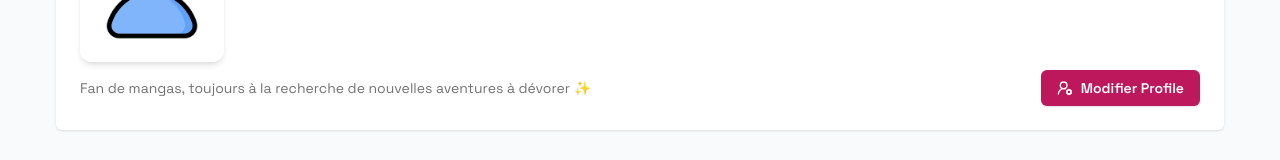
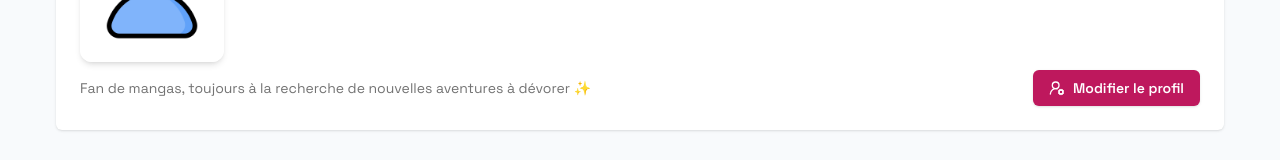
Before and after one commit to CousemaAnjary/mangas_hub, a Next.js app in the folder client/: page /profile in a window 1280 px wide. Shown: the part 484-644 px from the top of the page. Built offline with nearby package versions, Linux system fonts and the light colour scheme; no server answers; a web font is replaced by a local one.

Commit message:
fix: supprimer le composant EditProfileDialog et ajuster le ProfileHeader pour utiliser le nouveau composant

```diff
--- a/client/src/components/LoadingButton.tsx
+++ b/client/src/components/LoadingButton.tsx
@@ -20,7 +20,6 @@ export default function LoadingButton({ loading = false, children, className, ..
    */
   return (
     <Button
-      type="submit"
       className={cn("bg-blue-900 hover:bg-blue-950 dark:bg-white", className)}
       disabled={loading}
       {...props}
--- a/client/src/modules/me/components/EditProfileDIalog.tsx
+++ b/client/src/modules/me/components/EditProfileDialog.tsx
@@ -2,19 +2,20 @@
 
 import z from "zod"
 import { useForm } from "react-hook-form"
+import { UserRoundCog } from "lucide-react"
 import { Input } from "@/src/components/ui/input"
 import { Button } from "@/src/components/ui/button"
-import { EditProfileDialogProps } from "../types/me"
 import { zodResolver } from "@hookform/resolvers/zod"
+import { useUpdateUser } from "../hooks/useUpdateUser"
 import { useCurrentUser } from "../queries/useCurrentUser"
 import LoadingButton from "@/src/components/LoadingButton"
 import { updateUserSchema } from "@/src/validations/me.validation"
 import { Form, FormControl, FormField, FormItem, FormLabel, FormMessage } from "@/src/components/ui/form"
-import { Dialog, DialogClose, DialogContent, DialogDescription, DialogFooter, DialogHeader, DialogTitle } from "@/src/components/ui/dialog"
-import { useUpdateUser } from "../hooks/useUpdateUser"
+import { Dialog, DialogClose, DialogContent, DialogDescription, DialogFooter, DialogHeader, DialogTitle, DialogTrigger } from "@/src/components/ui/dialog"
 
 
-export default function EditProfileDialog({ open, onOpenChange }: EditProfileDialogProps) {
+
+export default function EditProfileDialog() {
   /**
    * ! STATE (état, données) de l'application
    */
@@ -28,7 +29,6 @@ export default function EditProfileDialog({ open, onOpenChange }: EditProfileDia
       image: undefined,
     },
   })
-
   /**
    * ! COMPORTEMENT (méthodes, fonctions) de l'application
    */
@@ -39,20 +39,25 @@ export default function EditProfileDialog({ open, onOpenChange }: EditProfileDia
 
     updateUser(formData, {
       onSuccess: () => {
-        console.log("✅ Mise à jour réussie")
-        onOpenChange(false)
         form.reset()
       },
     })
   }
-  /**
+    /**
    * ! AFFICHAGE (render) de l'application
    */
   return (
-    <Dialog open={open} onOpenChange={onOpenChange}>
-      <Form {...form}>
-        <form onSubmit={form.handleSubmit(handleUpdateUser)}>
-          <DialogContent className="sm:max-w-[425px]">
+    <Dialog>
+      <DialogTrigger asChild>
+        <Button className="font-spaceGrotesk bg-pink-700 hover:bg-pink-800 text-white font-semibold">
+          <UserRoundCog className="w-4 h-4" />
+          Modifier le profil
+        </Button>
+      </DialogTrigger>
+
+      <DialogContent className="sm:max-w-[425px]">
+        <Form {...form}>
+          <form onSubmit={form.handleSubmit(handleUpdateUser)} className="space-y-4">
             <DialogHeader>
               <DialogTitle className="font-spaceGrotesk">
                 Modifier le profile
@@ -62,7 +67,7 @@ export default function EditProfileDialog({ open, onOpenChange }: EditProfileDia
               </DialogDescription>
             </DialogHeader>
 
-            <div className="grid gap-4 py-4">
+          <div className="grid gap-4 py-4">
               {/* Champ nom */}
               <FormField
                 control={form.control}
@@ -116,11 +121,11 @@ export default function EditProfileDialog({ open, onOpenChange }: EditProfileDia
                   Annuler
                 </Button>
               </DialogClose>
-              <LoadingButton loading={isPending} className="font-spaceGrotesk font-semibold bg-pink-700 hover:bg-pink-800">Enregistrer</LoadingButton>
+              <LoadingButton type="submit" loading={isPending} className="font-spaceGrotesk font-semibold bg-pink-700 hover:bg-pink-800">Enregistrer</LoadingButton>
             </DialogFooter>
-          </DialogContent>
-        </form>
-      </Form>
+          </form>
+        </Form>
+      </DialogContent>
     </Dialog>
   )
 }
--- a/client/src/modules/me/components/ProfileHeader.tsx
+++ b/client/src/modules/me/components/ProfileHeader.tsx
@@ -1,14 +1,10 @@
 "use client"
 
 import Image from "next/image"
-import { useState } from "react"
-import { UserRoundCog } from "lucide-react"
 import AvatarProfile from "./AvatarProfile"
-import { Button } from "@/src/components/ui/button"
+import EditProfileDialog from "./EditProfileDialog"
 import { useCurrentUser } from "../queries/useCurrentUser"
 import profileCover from "@/public/images/profile-cover.jpg"
-import EditProfileDIalog from "./EditProfileDIalog"
-
 
 
 export default function ProfileHeader() {
@@ -17,7 +13,6 @@ export default function ProfileHeader() {
    */
 
   const { data: payload } = useCurrentUser()
-  const [isDialogOpen, setIsDialogOpen] = useState(false)
 
   /**
    * ! COMPORTEMENT (méthodes, fonctions) de l'application
@@ -50,18 +45,12 @@ export default function ProfileHeader() {
             dévorer ✨
           </p>
 
-          <Button
-            className="font-spaceGrotesk bg-pink-700 hover:bg-pink-800 text-white font-semibold"
-            onClick={() => setIsDialogOpen(true)}
-          >
-            <UserRoundCog className="w-4 h-4" />
-            Modifier Profile
-          </Button>
+          {/* 🧩 Dialogue d’édition */}
+        <EditProfileDialog />
         </div>
       </div>
 
-      {/* 🧩 Dialogue d’édition */}
-      <EditProfileDIalog open={isDialogOpen} onOpenChange={setIsDialogOpen} />
+
     </div>
   )
 }
--- a/client/src/validations/me.validation.ts
+++ b/client/src/validations/me.validation.ts
@@ -1,8 +1,8 @@
 import z from "zod"
 
 export const updateUserSchema = z.object({
-  name: z.string().min(1, "Le nom est requis").optional(),
-   image: z
+  name: z.string().optional(),
+  image: z
     //  Vérifie que l'entrée est un fichier (File)
     .custom<File>((value) => value instanceof File, {
       message: "Le fichier doit être un fichier valide.",
```
